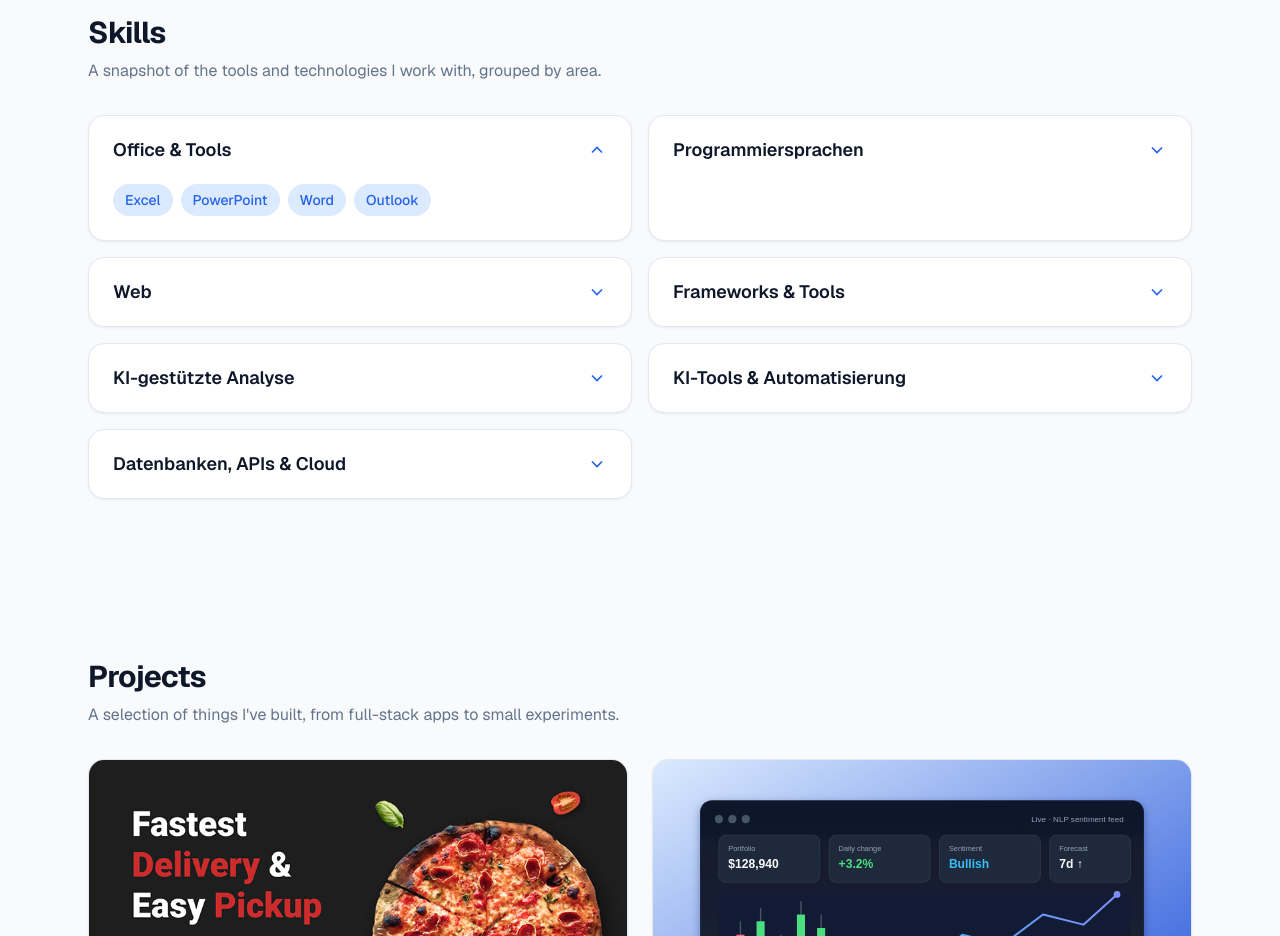
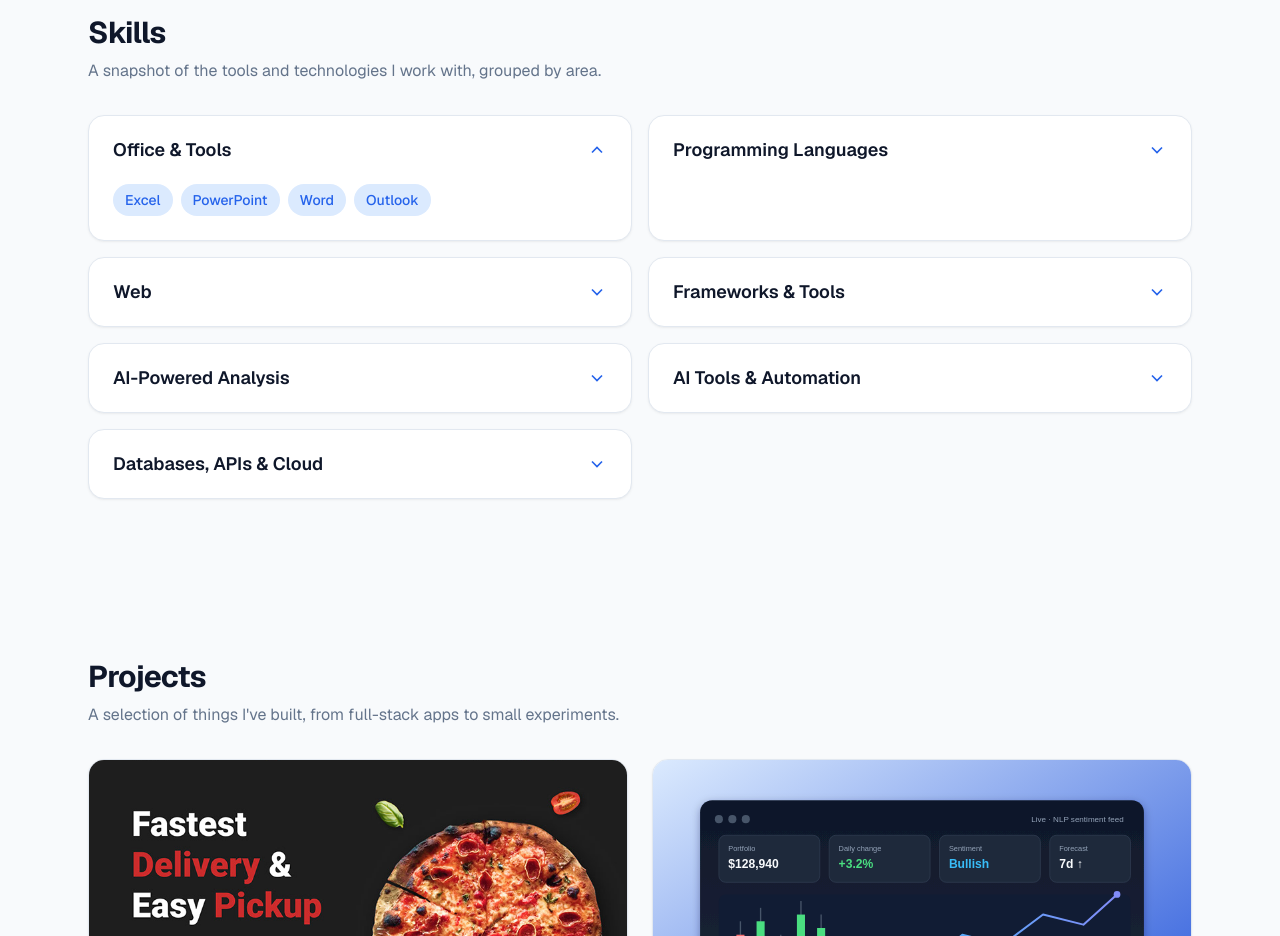
Before and after one commit to rk-420/port-folio-website-rk, a Next.js app: page / in a window 1280 px wide. Shown: the part 1160-2096 px from the top of the page. Built offline with nearby package versions, Linux system fonts and the light colour scheme.

Commit message:
Translate Skills category headings to English

```diff
--- a/src/data/skills.ts
+++ b/src/data/skills.ts
@@ -9,7 +9,7 @@ export const skillCategories: SkillCategory[] = [
     skills: ["Excel", "PowerPoint", "Word", "Outlook"],
   },
   {
-    category: "Programmiersprachen",
+    category: "Programming Languages",
     skills: ["Python", "C++", "Java", "JavaScript", "SQL", "PHP"],
   },
   {
@@ -21,21 +21,21 @@ export const skillCategories: SkillCategory[] = [
     skills: ["Next.js", "React", "Flask", "FastAPI"],
   },
   {
-    category: "KI-gestützte Analyse",
+    category: "AI-Powered Analysis",
     skills: [
       "Python",
       "Pandas",
       "Scikit-learn",
-      "NLP/Sentiment-Analyse",
+      "NLP/Sentiment Analysis",
       "Generative AI",
     ],
   },
   {
-    category: "KI-Tools & Automatisierung",
+    category: "AI Tools & Automation",
     skills: ["ChatGPT", "Cursor"],
   },
   {
-    category: "Datenbanken, APIs & Cloud",
+    category: "Databases, APIs & Cloud",
     skills: ["SQL", "REST-APIs", "Git", "GitHub", "Docker", "Vercel"],
   },
 ];
```
